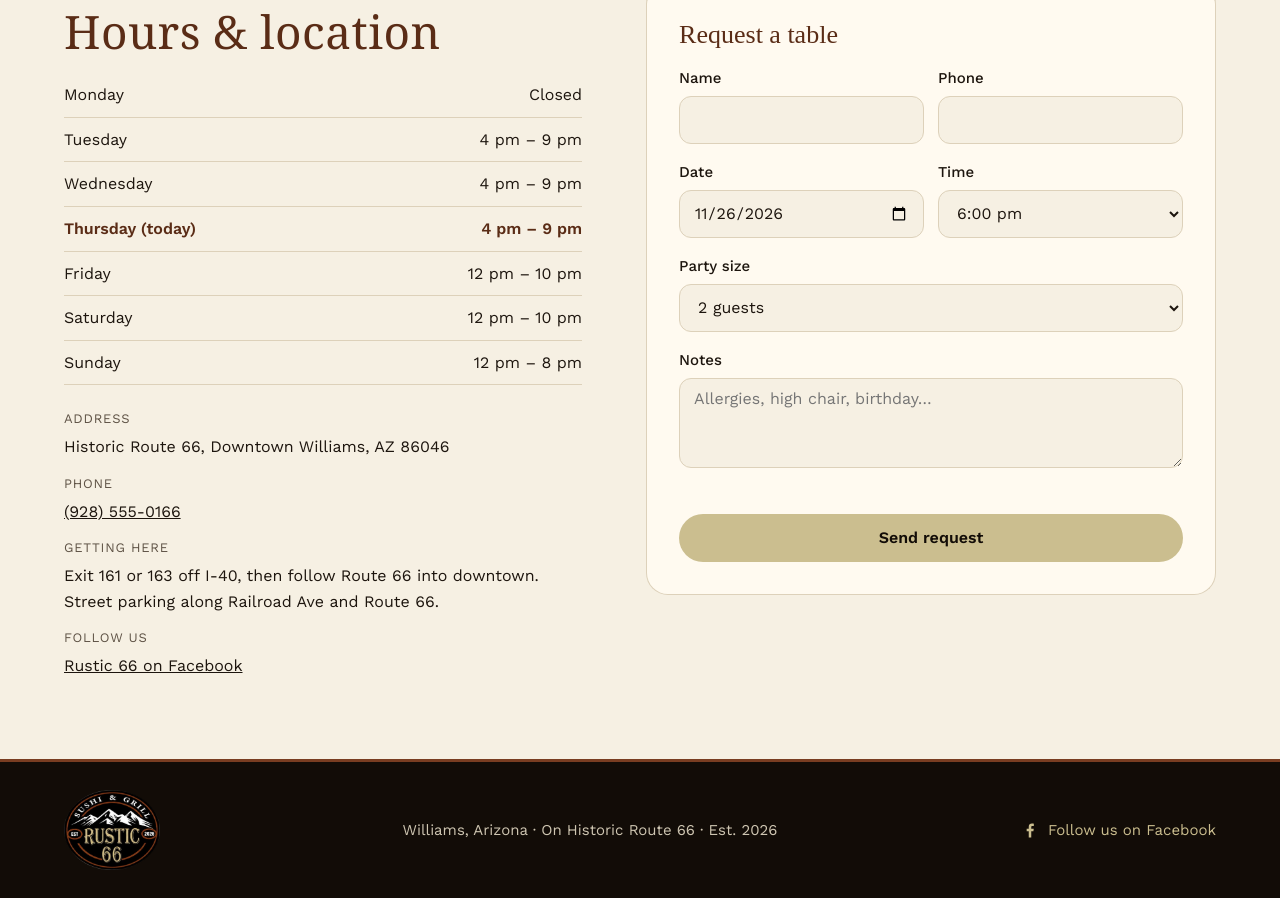
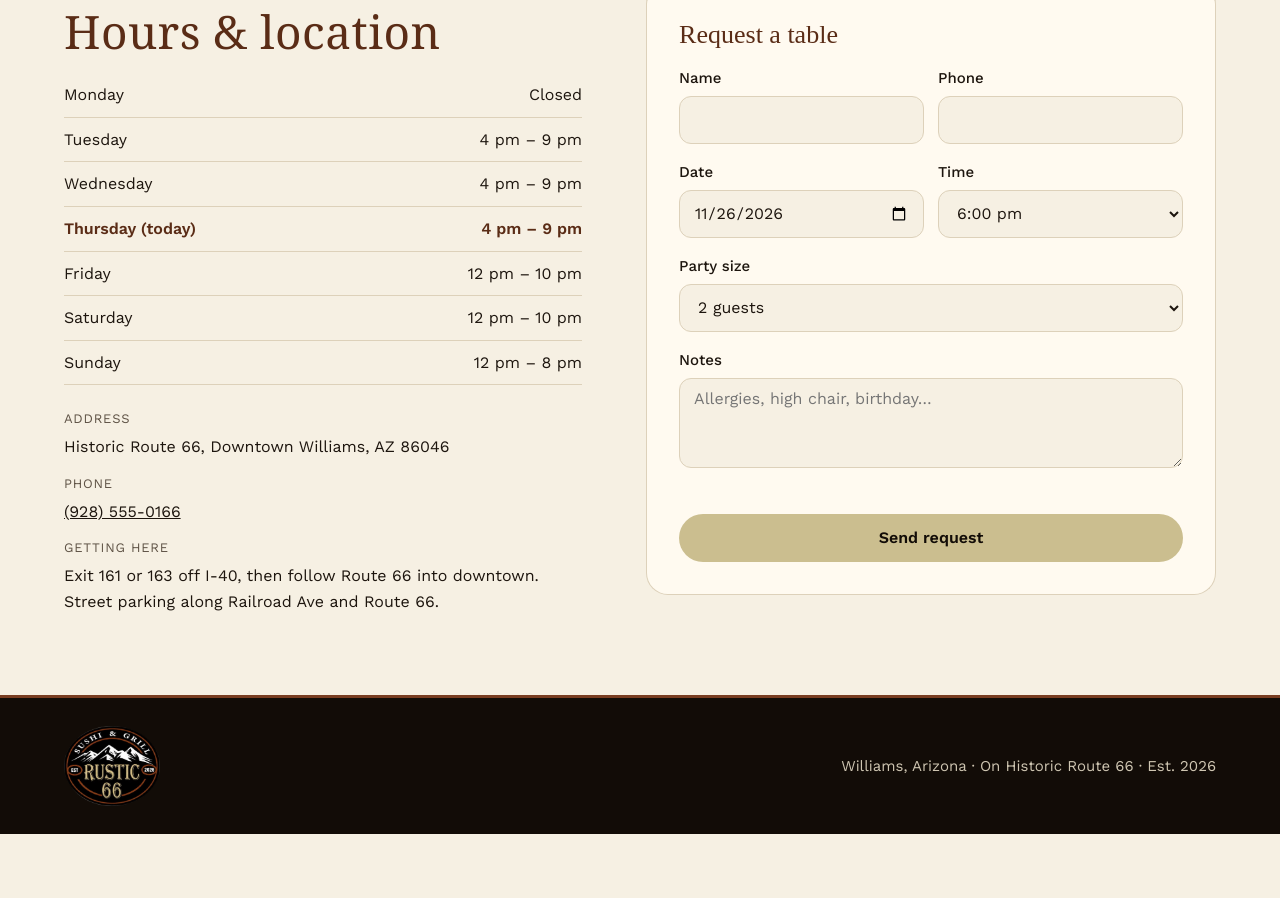
Before and after one commit to parthyp/rustic-sushi, a plain HTML site: page index.html in a window 1280 px wide. Shown: the part 2036-2934 px from the top of the page. After the commit the page ends 2870 px from the top, so only its background shows below. Drawn offline with nearby package versions, Linux system fonts and the light colour scheme; a web font is replaced by a local one.

Commit message:
Remove Facebook links for now
Co-Authored-By: Claude Opus 5.5 <noreply@anthropic.com>
Claude-Session: https://claude.ai/code/session_01MpZrJihPfcJqcnrVAzQJ1j

```diff
--- a/index.html
+++ b/index.html
@@ -97,8 +97,6 @@ textarea{min-height:90px;resize:vertical}
 footer{background:var(--black);color:#cfc6b2;font-size:15px;border-top:3px solid var(--rust)}
 footer .wrap{display:flex;flex-wrap:wrap;justify-content:space-between;gap:20px;align-items:center}
 footer img{width:96px;height:auto;display:block}
-footer .fb{display:inline-flex;align-items:center;gap:8px;color:var(--gold);text-decoration:none;min-height:44px}
-footer .fb:hover{color:var(--gold2)}
 @media(max-width:860px){.hero .wrap,.story .wrap,.visit .wrap{grid-template-columns:minmax(0,1fr)}.badge{width:min(80%,380px);order:-1}}
 @media(max-width:600px){.nav nav{order:3;width:100%;overflow-x:auto;flex-wrap:nowrap}.nav nav a{flex:none}.row,.facts{grid-template-columns:minmax(0,1fr)}.hero p.lede{font-size:17px}.brand small{display:none}}
 </style>
@@ -176,7 +174,6 @@ footer .fb:hover{color:var(--gold2)}
         <p class="label">Address</p><p>Historic Route 66, Downtown Williams, AZ 86046</p>
         <p class="label">Phone</p><p><a href="tel:+19285550166">(928) 555-0166</a></p>
         <p class="label">Getting here</p><p>Exit 161 or 163 off I-40, then follow Route 66 into downtown. Street parking along Railroad Ave and Route 66.</p>
-        <p class="label">Follow us</p><p><a href="https://www.facebook.com/profile.php?id=61584781262025" target="_blank" rel="noopener">Rustic 66 on Facebook</a></p>
       </div>
     </div>
     <div id="reserve">
@@ -208,9 +205,6 @@ footer .fb:hover{color:var(--gold2)}
   <div class="wrap">
     <img src="assets/logo.png" alt="Rustic 66 Sushi &amp; Grill" width="96" height="80">
     <span>Williams, Arizona · On Historic Route 66 · Est. 2026</span>
-    <a class="fb" href="https://www.facebook.com/profile.php?id=61584781262025" target="_blank" rel="noopener">
-      <svg width="20" height="20" viewBox="0 0 24 24" aria-hidden="true" fill="currentColor"><path d="M13.5 21v-7.5h2.6l.4-3h-3V8.6c0-.9.3-1.5 1.5-1.5h1.6V4.4c-.3 0-1.2-.1-2.3-.1-2.3 0-3.8 1.4-3.8 3.9v2.3H8v3h2.5V21h3z"/></svg>
-      Follow us on Facebook</a>
   </div>
 </footer>
 
```
